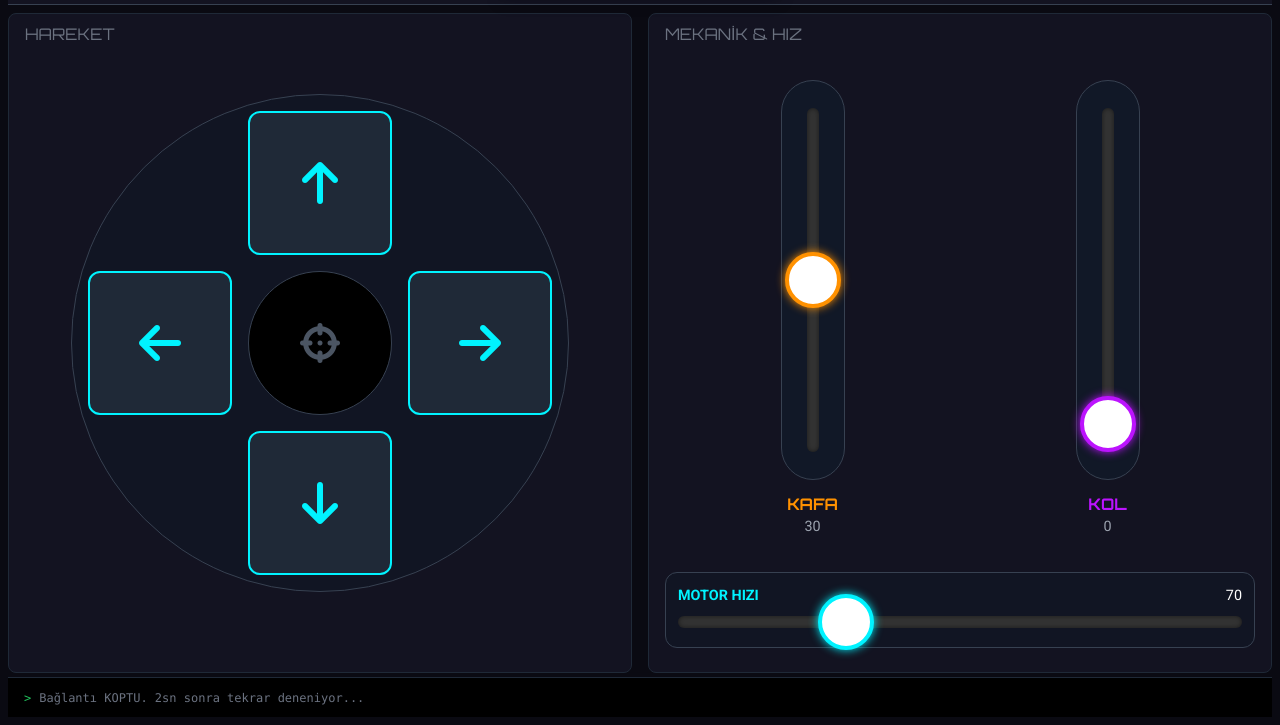
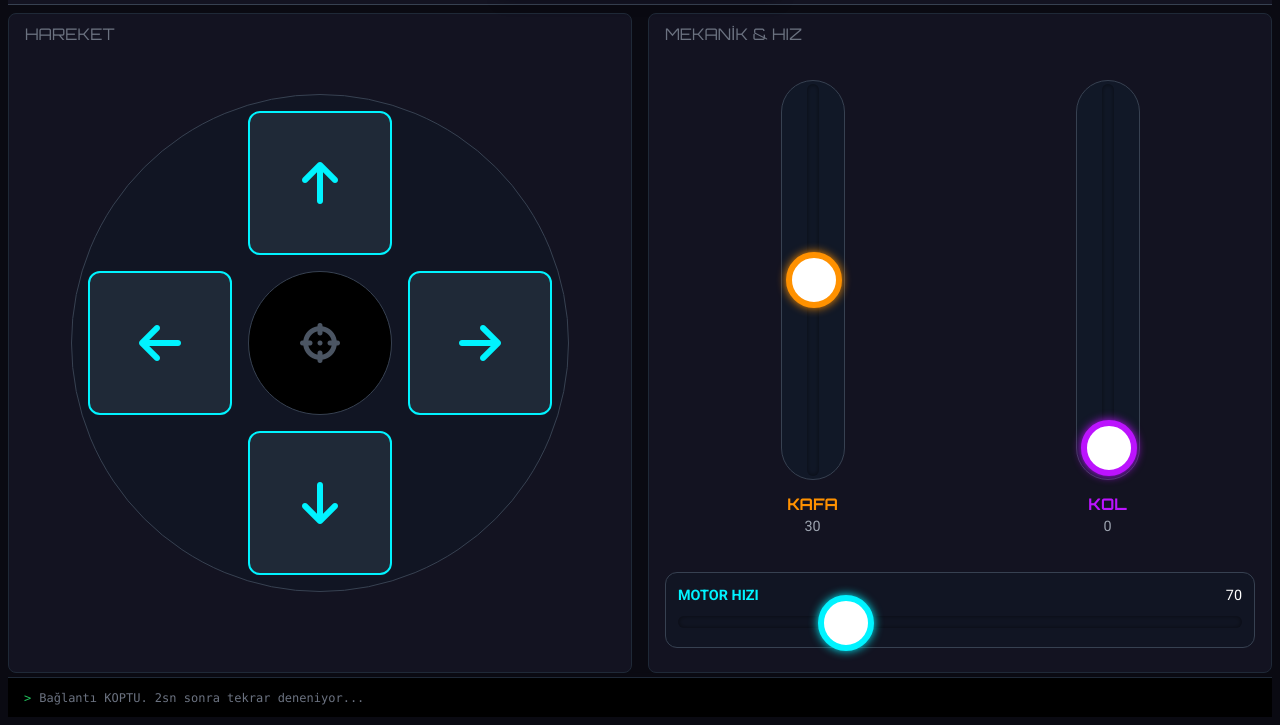
Before and after one commit to Feramuz-cesur/Vekt-r, a plain HTML site: page data/index.html in a window 1280 px wide. Shown: the part 75-800 px from the top of the page. Drawn offline with nearby package versions, Linux system fonts and the light colour scheme.

Commit message:
slider iyileştirmeler

```diff
--- a/data/index.html
+++ b/data/index.html
@@ -62,17 +62,17 @@
             width: 7vh;
             border-radius: 50%;
             cursor: pointer;
-            margin-top: -2.75vh;
+            margin-top: -2.60vh;
             box-shadow: 0 0 10px currentColor;
             background: white;
-            border: 0.5vh solid currentColor;
+            border: 0.8vh solid currentColor;
         }
 
         input[type=range]::-webkit-slider-runnable-track {
             width: 100%;
             height: 1.5vh;
             cursor: pointer;
-            background: #333;
+            background: #33333300;
             border-radius: 1vh;
             box-shadow: inset 0 0 5px rgba(0, 0, 0, 0.5);
         }
@@ -104,7 +104,7 @@
             top: 50%;
             left: 50%;
             transform: translate(-50%, -50%) rotate(-90deg);
-            width: 43vh;
+            width: 49vh;
             margin: 0;
             transform-origin: center;
         }
```
